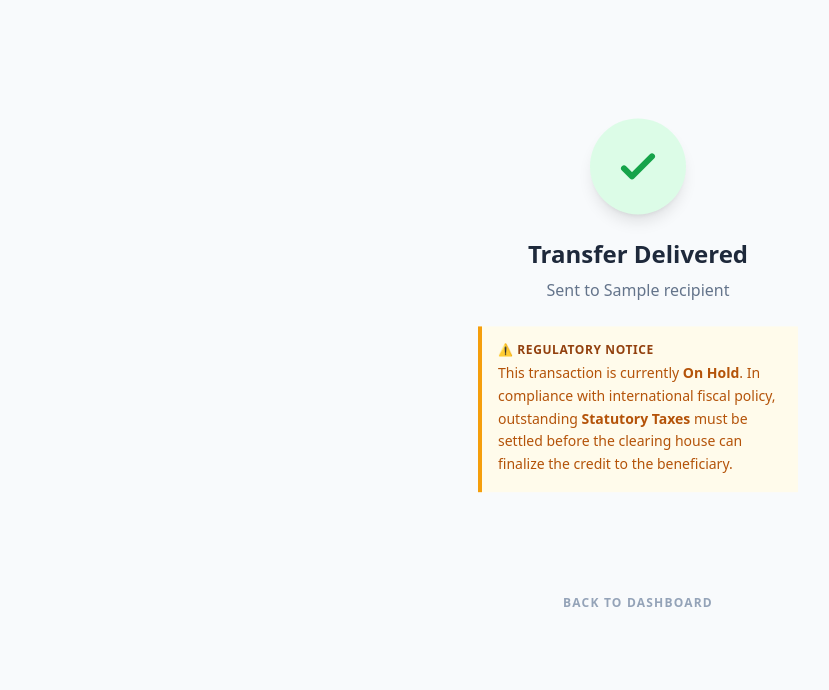
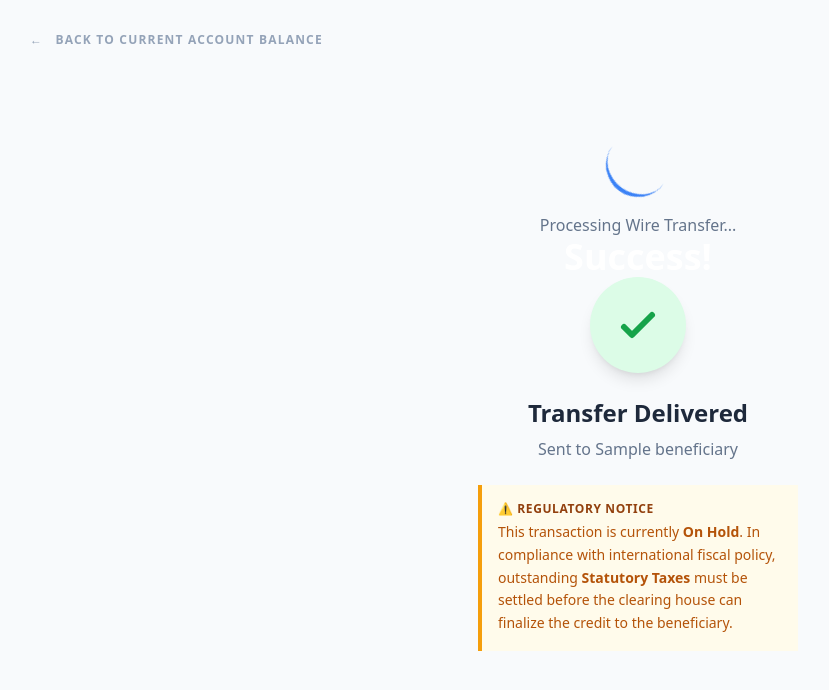
Before and after one commit to nbayoungboy950447-glitch/My-Wealth-dashboard-, a Flask app: template templates/success.html in a window 1280 px wide. Shown: the top 690 px of the page, without its empty margins (2-831 px from the left). Run offline with Flask 3, Linux system fonts and the light colour scheme; the template is opened without the code that fills it: most values are stand-ins (such as "Sample title", 1, 10 or a date in 2020); some libraries are stand-ins or nearby versions.

Commit message:
Update success message to use 'beneficiary'

```diff
--- a/templates/success.html
+++ b/templates/success.html
@@ -7,19 +7,23 @@
     <title>Transfer Status</title>
 </head>
 <body class="bg-slate-50 flex items-center justify-center min-h-screen">
-
+<a href="/dashboard" class="fixed top-8 left-8 text-slate-400 hover:text-slate-600 font-bold text-xs uppercase tracking-widest no-underline transition-colors">
+    <span class="mr-2">←</span> Back to Current Account Balance
+</a>
     <div class="text-center p-8 max-w-sm w-full">
         <div id="loadingSection">
             <div class="animate-spin rounded-full h-16 w-16 border-t-4 border-blue-500 border-solid mx-auto mb-4"></div>
             <p class="text-slate-500 font-medium">Processing Wire Transfer...</p>
         </div>
 
-        <div id="successSection" class="hidden animate-bounce">
+        <h1 class="text-4xl font-bold text-white animate-bounce" style="animation-iteration-count: 1;">
+    Success!
+</h1>
             <div class="bg-green-100 text-green-600 w-24 h-24 rounded-full flex items-center justify-center mx-auto mb-6 shadow-lg">
                 <svg class="w-12 h-12" fill="none" stroke="currentColor" viewBox="0 0 24 24"><path stroke-linecap="round" stroke-linejoin="round" stroke-width="3" d="M5 13l4 4L19 7"></path></svg>
             </div>
             <h1 class="text-2xl font-black text-slate-800 mb-2">Transfer Delivered</h1>
-            <p class="text-slate-500 mb-6">Sent to {{ recipient }}</p>
+            <p class="text-slate-500 mb-6">Sent to {{ beneficiary }}</p>
 
             <div class="bg-amber-50 border-l-4 border-amber-500 p-4 my-4 text-left">
     <p class="text-xs font-bold text-amber-800 uppercase tracking-wider mb-1">
@@ -32,21 +36,33 @@
     </div>
 </div>
 
-          <a href="/dashboard" class="block mt-8 text-slate-400 hover:text-slate-600 font-bold text-xs uppercase tracking-widest transition-colors">
-    Back to Dashboard
-    </a>
+
         </div>
     </div>
 
     <audio id="successSound" src="https://assets.mixkit.co/active_storage/sfx/2013/2013-preview.mp3"></audio>
+<script>
+  // 1. Immediately hide any global loader that might be stuck
+  document.addEventListener("DOMContentLoaded", () => {
+    const globalLoader = document.getElementById('loader');
+    if (globalLoader) globalLoader.style.display = 'none';
+  });
 
-    <script>
-        // Delay for 3 seconds before showing the tick and playing sound
-        setTimeout(() => {
-            document.getElementById('loadingSection').classList.add('hidden');
-            document.getElementById('successSection').classList.remove('hidden');
-            document.getElementById('successSound').play();
-        }, 3000);
-    </script>
+  // 2. Handle your specific success page animation (the 10-second delay)
+  setTimeout(() => {
+    // Hide the local loading section
+    const loadingSection = document.getElementById('loadingSection');
+    if (loadingSection) loadingSection.classList.add('hidden');
+
+    // Show the success content
+    const successSection = document.getElementById('successSection');
+    if (successSection) successSection.classList.remove('hidden');
+
+    // Play the success sound
+    const sound = document.getElementById('successSound');
+    if (sound) sound.play();
+  }, 10000);
+</script>
+
 </body>
 </html>
```
